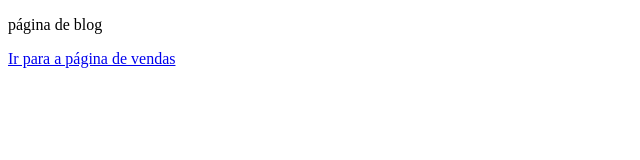
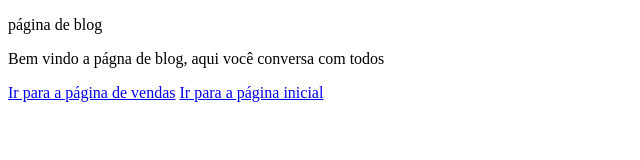
Before and after one commit to bononibononi/aula-github, a plain HTML site: page blog.html in a window 1280 px wide. Shown: the whole page, without its empty margins (0-640 px from the left). Drawn offline with Linux system fonts and the light colour scheme.

Commit message:
Atualizações de página de blog

```diff
--- a/blog.html
+++ b/blog.html
@@ -8,6 +8,8 @@
 </head>
 <body>
     <p>página de blog</p>
+    <p>Bem vindo a págna de blog, aqui você conversa com todos</p>
     <a href="vendas.html">Ir para a página de vendas</a>
+    <a href="index.html">Ir para a página inicial</a>
 </body>
 </html>
```
